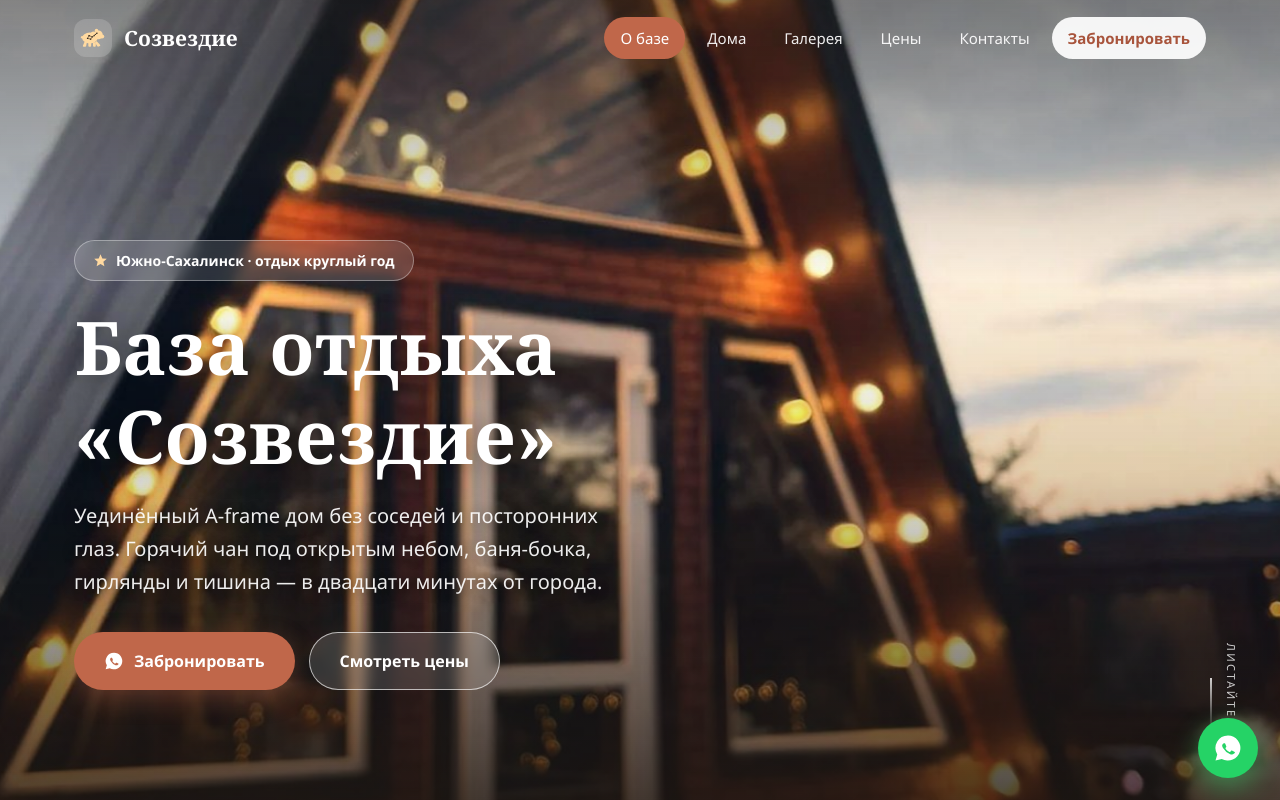
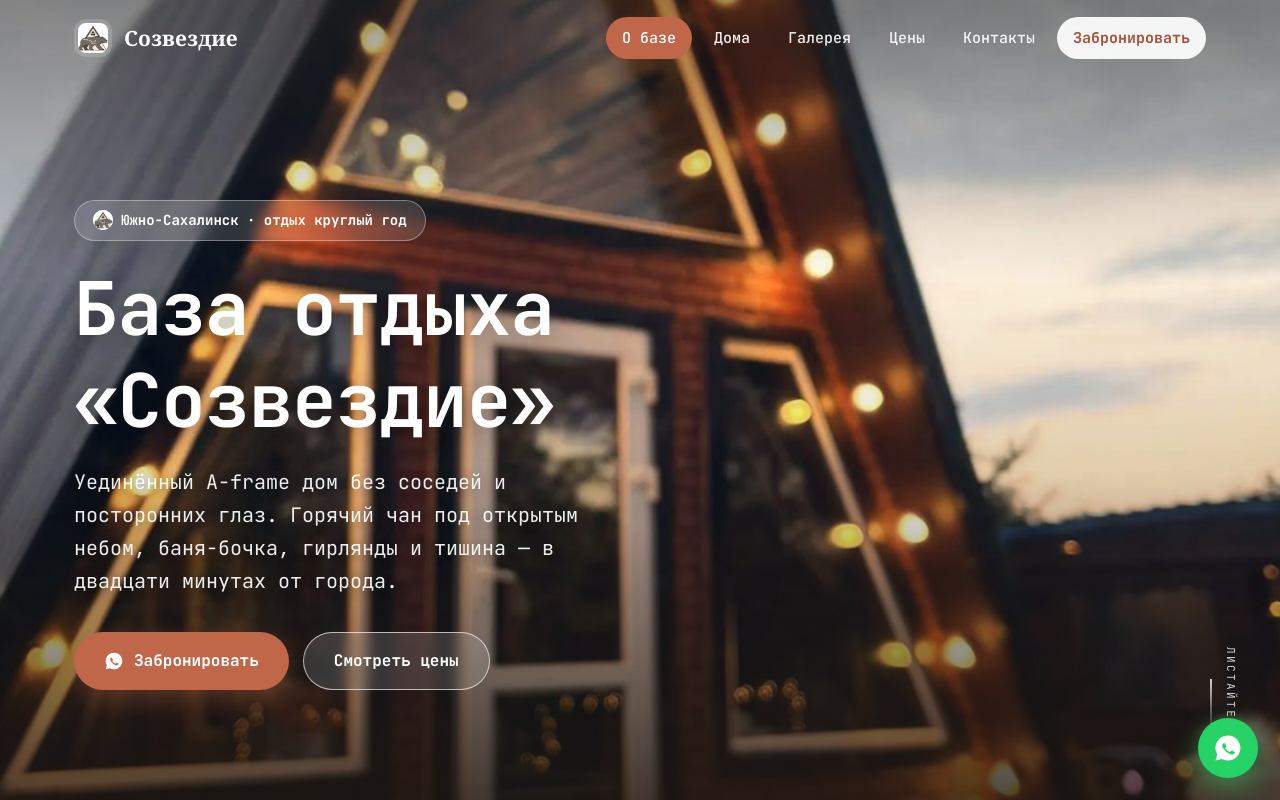
Before and after one commit to itera-sakh/sozvezdie-site, a plain HTML site: page index.html in a window 1280 px wide. Shown: the top 800 px of the page. Drawn offline with Linux system fonts and the light colour scheme.

Commit message:
Новый логотип (медведь с A-frame), JetBrains Mono, порядок контактов, иконка MAX

```diff
--- a/index.html
+++ b/index.html
@@ -10,8 +10,11 @@
   <meta property="og:description"
         content="Уединённый A-frame дом, горячий чан и баня-бочка недалеко от Южно-Сахалинска.">
   <meta property="og:image" content="images/aframe-evening.jpg">
-  <link rel="icon" href="favicon.svg" type="image/svg+xml">
-  <link rel="stylesheet" href="styles.css">
+  <link rel="icon" type="image/png" href="favicon.png">
+  <link rel="preconnect" href="https://fonts.googleapis.com">
+<link rel="preconnect" href="https://fonts.gstatic.com" crossorigin>
+<link href="https://fonts.googleapis.com/css2?family=JetBrains+Mono:wght@400;500;700&display=swap" rel="stylesheet">
+<link rel="stylesheet" href="styles.css">
 </head>
 <body>
 
@@ -19,32 +22,7 @@
 <header class="header" id="header">
   <div class="wrap">
     <a href="#hero" class="logo">
-      <span class="logo-star"><svg viewBox="0 0 72 64" aria-hidden="true"><defs><clipPath id="bearClip"><ellipse cx="28"
-                                                                                                                 cy="32"
-                                                                                                                 rx="20"
-                                                                                                                 ry="14"/><circle
-          cx="38" cy="24" r="9"/><circle cx="50" cy="24" r="11"/><ellipse cx="59" cy="28" rx="6" ry="5"/><circle cx="45"
-                                                                                                                 cy="13"
-                                                                                                                 r="4.5"/><circle
-          cx="8" cy="30" r="3"/><path d="M14 42 L10 52 Q9.4 54.5 12 54.5 L16 54.5 Q18.2 54.5 18.4 52.5 L20.5 42 Z"/><path
-          d="M24 43 L24 52 Q24 54.2 26.5 54.2 L29 54.2 Q31.2 54.2 31.2 52 L31.4 43 Z"/><path
-          d="M36 43 L36 52 Q36 54.2 38.5 54.2 L41 54.2 Q43.2 54.2 43.2 52 L43.4 43 Z"/><path
-          d="M45 40 L53.5 48.5 Q56.2 51 53.8 52.4 L50.5 54 Q48 55 46.8 52.8 L41.5 44 Z"/></clipPath></defs><g
-          style="fill:#FFD9A0"><ellipse cx="28" cy="32" rx="20" ry="14"/><circle cx="38" cy="24" r="9"/><circle cx="50"
-                                                                                                                cy="24"
-                                                                                                                r="11"/><ellipse
-          cx="59" cy="28" rx="6" ry="5"/><circle cx="45" cy="13" r="4.5"/><circle cx="8" cy="30" r="3"/><path
-          d="M14 42 L10 52 Q9.4 54.5 12 54.5 L16 54.5 Q18.2 54.5 18.4 52.5 L20.5 42 Z"/><path
-          d="M24 43 L24 52 Q24 54.2 26.5 54.2 L29 54.2 Q31.2 54.2 31.2 52 L31.4 43 Z"/><path
-          d="M36 43 L36 52 Q36 54.2 38.5 54.2 L41 54.2 Q43.2 54.2 43.2 52 L43.4 43 Z"/><path
-          d="M45 40 L53.5 48.5 Q56.2 51 53.8 52.4 L50.5 54 Q48 55 46.8 52.8 L41.5 44 Z"/></g><g
-          clip-path="url(#bearClip)"><path d="M26 26 L22 33 L30 35 L34 29 L39 26 L42 23 L46 20 M34 29 L26 26"
-                                           style="fill:none;stroke:#33291F;stroke-width:1.5;stroke-linecap:round;stroke-linejoin:round"/><g
-          fill="#33291F"><circle cx="26" cy="26" r="2"/><circle cx="22" cy="33" r="1.8"/><circle cx="30" cy="35"
-                                                                                                 r="1.8"/><circle
-          cx="34" cy="29" r="1.8"/><circle cx="39" cy="26" r="1.7"/><circle cx="42" cy="23" r="1.6"/><circle cx="46"
-                                                                                                             cy="20"
-                                                                                                             r="1.9"/></g></g></svg></span>
+      <span class="logo-star"><img src="images/logo.png" alt="Логотип: медведь с домом A-frame"></span>
       Созвездие
     </a>
     <nav class="nav" id="nav">
@@ -79,7 +57,7 @@
   </div>
   <div class="hero-content wrap">
     <span class="hero-badge">
-      <svg viewBox="0 0 24 24"><path d="M12 2l2.9 6.6 7.1.7-5.4 4.8 1.6 7-6.2-3.7-6.2 3.7 1.6-7L2 9.3l7.1-.7z"/></svg>
+      <img class="badge-bear" src="images/logo.png" alt="Медведь — символ базы отдыха «Созвездие»">
       Южно-Сахалинск · отдых круглый год
     </span>
     <h1>База отдыха «Созвездие»</h1>
@@ -365,36 +343,32 @@
       <div class="contact-card reveal">
         <h3>Бронирование и вопросы</h3>
         <p>Отвечаем быстро. Если все каналы заняты — звоните: <a href="tel:+79140890912"><b>+7 914 089-09-12</b></a></p>
-        <div class="contact-list">
-          <a class="contact-link" href="https://wa.me/79140890912" target="_blank" rel="noopener">
-            <span class="contact-ico" style="background:#E7F8EE"><svg viewBox="0 0 24 24" fill="#1FA855"><path
-                d="M12 2a10 10 0 0 0-8.6 15.1L2 22l5-1.3A10 10 0 1 0 12 2zm5.1 13.9c-.2.6-1.2 1.2-1.7 1.2-.4.1-1 .1-1.6-.1a13 13 0 0 1-5.8-5.1c-.5-.9-.8-1.8-.6-2.4.1-.5.8-1.4 1.3-1.4h.5c.2 0 .4 0 .6.4l.8 2c.1.2.1.4 0 .6l-.5.7c-.1.2-.2.4-.1.6.5.9 1.9 2.2 3.1 2.8.2.1.4.1.6-.1l.8-.9c.2-.2.4-.3.6-.2l1.9.9c.3.2.4.3.5.5 0 .2 0 .5-.1.9z"/></svg></span>
-            <span><b>WhatsApp</b><small>+7 914 089-09-12 — самый быстрый способ</small></span>
+        <div class="contact-list"><a class="contact-link" href="https://max.ru/u/f9LHodD0cOIOay5D2_WjP2wGaQhV9F6XQ75RrzxTbXfB9vQ26lTHo4aclWk"
+             target="_blank" rel="noopener">
+            <span class="contact-ico" style="background:#E9ECFE"><svg viewBox="0 0 24 24"><circle cx="12" cy="12" r="10" fill="#4B5CF0"/><circle cx="12" cy="12" r="4.4" fill="none" stroke="#fff" stroke-width="2.6"/></svg></span>
+            <span><b>MAX</b><small>Написать в мессенджер MAX</small></span>
           </a>
           <a class="contact-link" href="https://t.me/medvedevakv65" target="_blank" rel="noopener">
             <span class="contact-ico" style="background:#E8F3FB"><svg viewBox="0 0 24 24" fill="#2AABEE"><path
                 d="M21.9 4.6L19 19.3c-.2 1-.8 1.2-1.6.8l-4.5-3.3-2.2 2.1c-.2.2-.4.4-.9.4l.3-4.6L18.5 7c.4-.3-.1-.5-.6-.2L7.6 13.2 3.2 11.8c-1-.3-1-1 .2-1.4l17.2-6.6c.8-.3 1.5.2 1.3 1.2z"/></svg></span>
             <span><b>Telegram</b><small>@medvedevakv65</small></span>
           </a>
-          <a class="contact-link" href="https://max.ru/u/f9LHodD0cOIOay5D2_WjP2wGaQhV9F6XQ75RrzxTbXfB9vQ26lTHo4aclWk"
-             target="_blank" rel="noopener">
-            <span class="contact-ico" style="background:#F0EAFB"><svg viewBox="0 0 24 24" fill="#7B5CD6"><path
-                d="M12 2a10 10 0 1 0 0 20 10 10 0 0 0 0-20zm4.9 6.9l-1.7 7.9c-.1.6-.5.7-1 .4l-2.5-1.9-1.2 1.2c-.1.1-.3.2-.5.2l.2-2.4 4.7-4.2c.2-.2 0-.3-.3-.2l-5.8 3.6-2.5-.8c-.5-.2-.5-.5.1-.7l9.9-3.8c.4-.2.8 0 .7.7z"/></svg></span>
-            <span><b>MAX</b><small>Написать в мессенджер MAX</small></span>
-          </a>
           <a class="contact-link" href="https://instagram.com/sozvezdie_sakh/" target="_blank" rel="noopener">
             <span class="contact-ico" style="background:#FBE9EF"><svg viewBox="0 0 24 24" fill="#D33169"><path
                 d="M12 2c2.7 0 3 0 4.1.1 1.1 0 1.8.2 2.5.5.7.2 1.2.6 1.8 1.1.5.5.9 1.1 1.1 1.8.3.7.5 1.4.5 2.5.1 1.1.1 1.4.1 4.1s0 3-.1 4.1c0 1.1-.2 1.8-.5 2.5a5 5 0 0 1-2.9 2.9c-.7.3-1.4.5-2.5.5-1.1.1-1.4.1-4.1.1s-3 0-4.1-.1c-1.1 0-1.8-.2-2.5-.5a5 5 0 0 1-2.9-2.9c-.3-.7-.5-1.4-.5-2.5C2 15 2 14.7 2 12s0-3 .1-4.1c0-1.1.2-1.8.5-2.5.2-.7.6-1.2 1.1-1.8.5-.5 1.1-.9 1.8-1.1.7-.3 1.4-.5 2.5-.5C9 2 9.3 2 12 2zm0 3.8a6.2 6.2 0 1 0 0 12.4 6.2 6.2 0 0 0 0-12.4zm0 10.2a4 4 0 1 1 0-8 4 4 0 0 1 0 8zm6.4-10.5a1.4 1.4 0 1 1-2.9 0 1.4 1.4 0 0 1 2.9 0z"/></svg></span>
             <span><b>Instagram</b><small>@sozvezdie_sakh — свежие фото и Stories</small></span>
+          </a>
+          <a class="contact-link" href="https://wa.me/79140890912" target="_blank" rel="noopener">
+            <span class="contact-ico" style="background:#E7F8EE"><svg viewBox="0 0 24 24" fill="#1FA855"><path
+                d="M12 2a10 10 0 0 0-8.6 15.1L2 22l5-1.3A10 10 0 1 0 12 2zm5.1 13.9c-.2.6-1.2 1.2-1.7 1.2-.4.1-1 .1-1.6-.1a13 13 0 0 1-5.8-5.1c-.5-.9-.8-1.8-.6-2.4.1-.5.8-1.4 1.3-1.4h.5c.2 0 .4 0 .6.4l.8 2c.1.2.1.4 0 .6l-.5.7c-.1.2-.2.4-.1.6.5.9 1.9 2.2 3.1 2.8.2.1.4.1.6-.1l.8-.9c.2-.2.4-.3.6-.2l1.9.9c.3.2.4.3.5.5 0 .2 0 .5-.1.9z"/></svg></span>
+            <span><b>WhatsApp</b><small>+7 914 089-09-12 — самый быстрый способ</small></span>
           </a>
           <a class="contact-link" href="https://telegram.me/a_frame_sozvezdie_medved" target="_blank" rel="noopener">
             <span class="contact-ico" style="background:#E8F3FB"><svg viewBox="0 0 24 24" fill="#2AABEE"><path
                 d="M4 4h16a1 1 0 0 1 1 1v14a1 1 0 0 1-1 1H4a1 1 0 0 1-1-1V5a1 1 0 0 1 1-1zm4.2 12.4l9.8-6.3c.3-.2.3-.6-.1-.7l-11-4.2c-.3-.1-.6.1-.6.4l-.6 9.8c0 .4.4.7.5 1zm1.9-3.1l5.7-4.5c.2-.1.4 0 .3.2l-4.7 4.3-.2 2.4c0 .2-.2.2-.3 0l-1.1-2c-.1-.2-.1-.3.3-.4z"/></svg></span>
             <span><b>Наш канал в Telegram</b><small>Новости, свободные даты и акции</small></span>
           </a>
-        </div>
-      </div>
-      <div class="map-card reveal">
+        <div class="map-card reveal">
         <img src="images/aframe-winter-wide.jpg" alt="База отдыха зимой" loading="lazy">
         <div class="map-body">
           <h3>Как доехать</h3>
@@ -415,7 +389,7 @@
 
 <footer>
   <div class="wrap">
-    <span class="serif">✨ База отдыха «Созвездие»</span>
+    <span class="serif"><img class="footer-bear" src="images/logo.png" alt=""> База отдыха «Созвездие»</span>
     <small>A-frame дом и баня-бочка недалеко от Южно-Сахалинска · <a href="tel:+79140890912">+7 914
       089-09-12</a></small>
   </div>
--- a/styles.css
+++ b/styles.css
@@ -16,11 +16,11 @@
 *{margin:0;padding:0;box-sizing:border-box}
 html{scroll-behavior:smooth;background:var(--bg)}
 body{
-  font-family:"Segoe UI",system-ui,-apple-system,Roboto,"Helvetica Neue",Arial,sans-serif;
+  font-family:"JetBrains Mono","Cascadia Mono","Segoe UI",monospace;
   background:var(--bg);color:var(--ink);line-height:1.65;
   -webkit-font-smoothing:antialiased;overflow-x:hidden;
 }
-h1,h2,h3,.serif{font-family:Georgia,"Times New Roman",serif;font-weight:600;line-height:1.2;color:var(--ink)}
+h1,h2,h3,.serif{font-family:"JetBrains Mono","Cascadia Mono",monospace;font-weight:700;line-height:1.25;color:var(--ink);letter-spacing:-.01em}
 img{display:block;max-width:100%}
 a{color:var(--terra);text-decoration:none}
 a:hover{color:var(--terra-dark)}
@@ -70,6 +70,7 @@ section{padding:96px 0;scroll-margin-top:calc(var(--header-h) + 12px)}
 .logo:hover{color:#fff}
 .logo-star{width:38px;height:38px;border-radius:12px;background:rgba(255,255,255,.16);display:grid;place-items:center;backdrop-filter:blur(6px);transition:background .3s}
 .logo-star svg{width:28px;height:28px;flex:none}
+.logo-star img{width:30px;height:30px;border-radius:8px;display:block}
 .header.scrolled .logo{color:var(--ink)}
 .header.scrolled .logo:hover{color:var(--terra-dark)}
 .header.scrolled .logo-star{background:var(--cream)}
@@ -133,7 +134,7 @@ section{padding:96px 0;scroll-margin-top:calc(var(--header-h) + 12px)}
   background:rgba(255,255,255,.14);border:1px solid rgba(255,255,255,.35);
   backdrop-filter:blur(8px);font-size:14px;font-weight:600;margin-bottom:22px;
 }
-.hero-badge svg{width:15px;height:15px;fill:#FFD9A0}
+.hero-badge img{width:20px;height:20px;border-radius:50%;background:#fff;flex:none}
 .hero h1{
   font-size:clamp(38px,6.4vw,74px);color:#fff;max-width:15ch;margin-bottom:18px;
   text-shadow:0 4px 30px rgba(0,0,0,.35);
@@ -246,6 +247,7 @@ footer{background:#33291F;color:rgba(245,238,226,.75);padding:44px 0;margin-top:
 footer .wrap{display:flex;justify-content:space-between;align-items:center;gap:20px;flex-wrap:wrap}
 footer .serif{color:#F5EEE2;font-size:19px}
 footer small{font-size:13.5px}
+.footer-bear{width:24px;height:24px;border-radius:7px;background:#fff;vertical-align:-6px;margin-right:4px}
 footer a{color:rgba(245,238,226,.85)}
 footer a:hover{color:#FFD9A0}
 
```
Also changed, not shown: favicon.png (added), images/logo.png (added).
